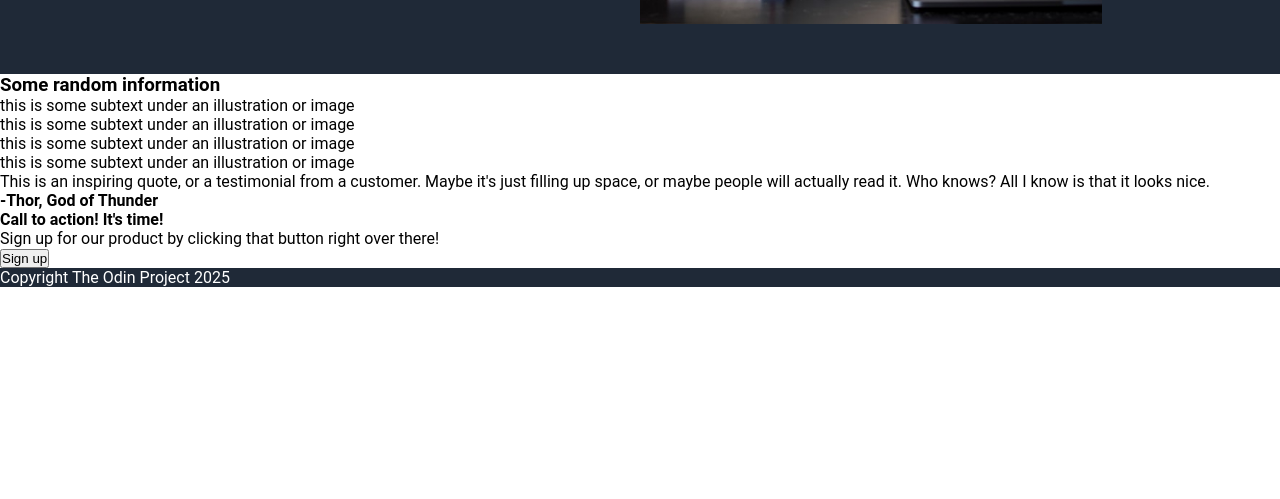
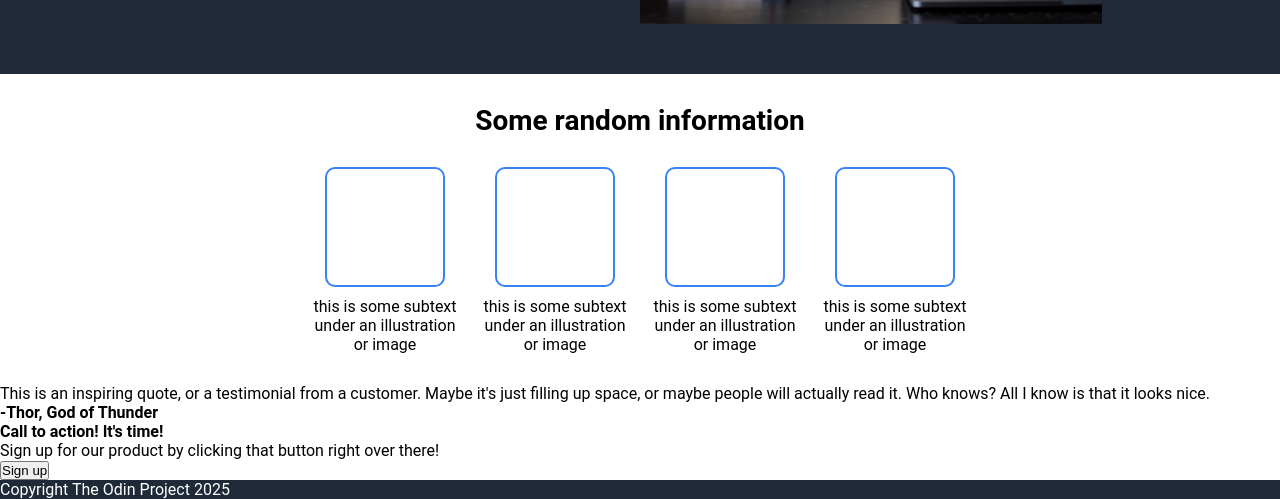
Before and after one commit to luiwebdev/landing-page, a plain HTML site: page index.html in a window 1280 px wide. Shown: the part 363-862 px from the top of the page. Before the commit the page ends 800 px from the top, so only its background shows below. Drawn offline with Linux system fonts and the light colour scheme.

Commit message:
Add styles to information section

```diff
--- a/style.css
+++ b/style.css
@@ -91,3 +91,42 @@ a {
     height: auto;
     display: block;
 }
+
+/* INFORMATION */
+
+.information {
+    padding: 30px;
+}
+
+.information h3 {
+    font-weight: bold;
+    font-size: 28px;
+    text-align: center;
+    margin-bottom: 30px;
+}
+
+.information .box-content {
+    display: flex;
+    justify-content: center;
+    align-items: center;
+    gap: 20px;
+}
+
+.information .box {
+    max-width: 150px;
+    display: flex;
+    flex-direction: column;
+    align-items: center;
+    gap: 10px;
+}
+
+.information .square {
+    border: 2px solid #3882F6;
+    width: 120px;
+    height: 120px;
+    border-radius: 10px;
+}
+
+.information p {
+    text-align: center;
+}
```
